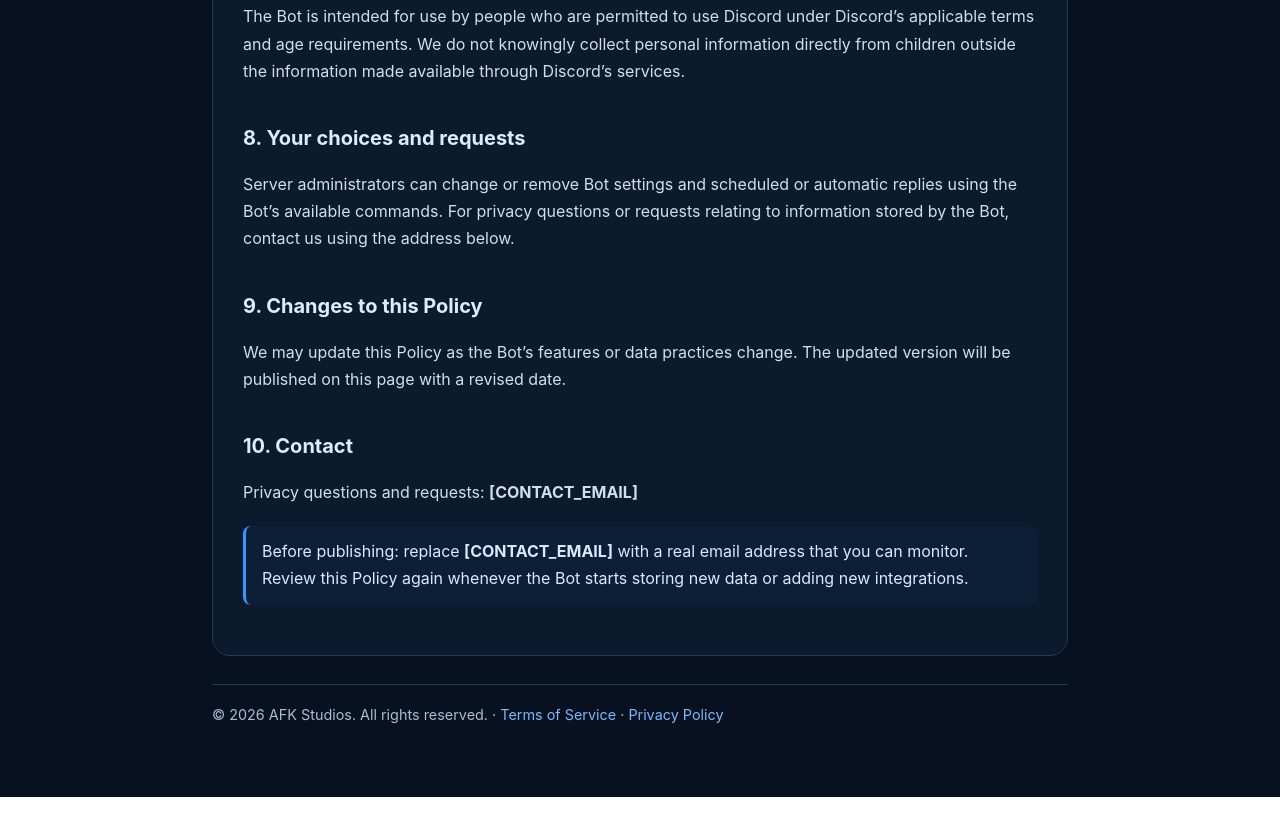
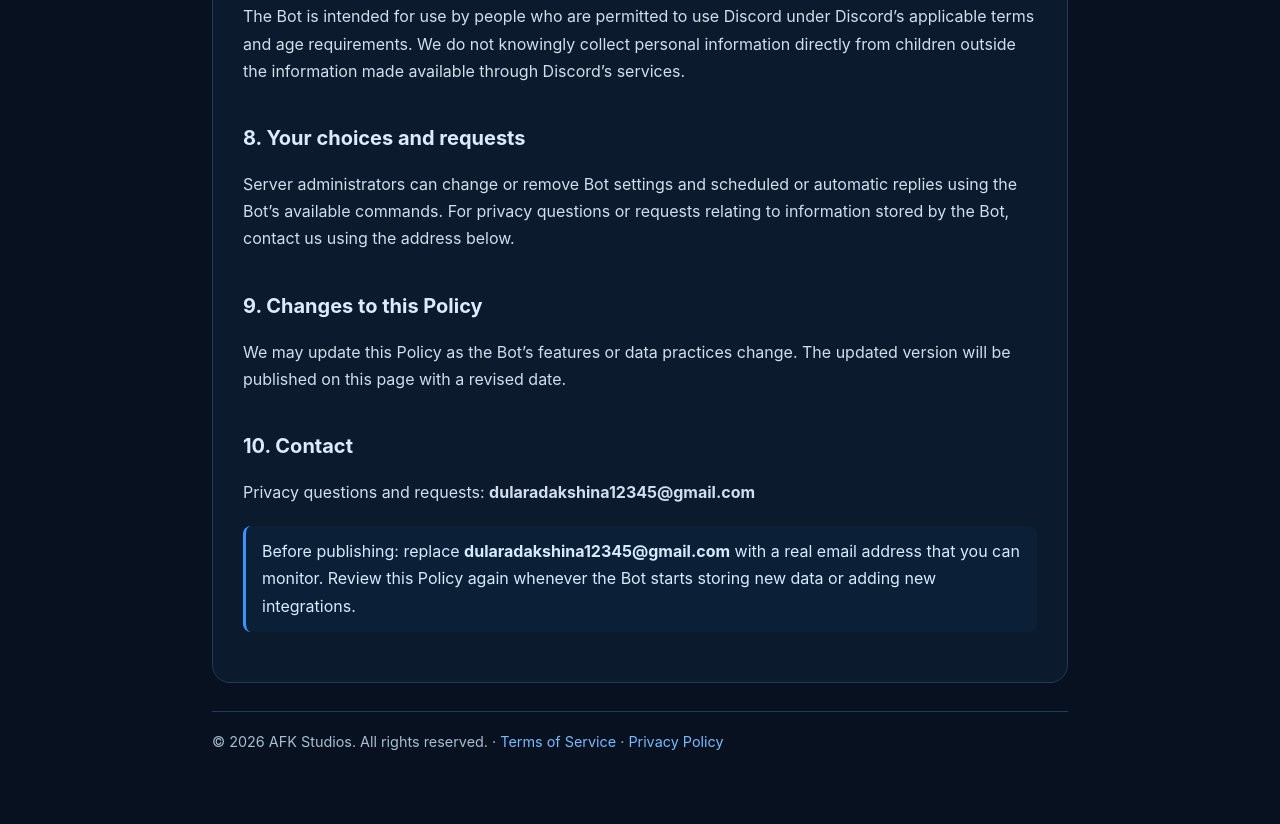
Before and after one commit to MrDula1/afk-studios-legal, a plain HTML site: page privacy.html in a window 1280 px wide. Shown: the part 1945-2769 px from the top of the page. Before the commit the page ends 2742 px from the top, so only its background shows below. Drawn offline with Linux system fonts and the light colour scheme.

Commit message:
privacy.html

```diff
--- a/privacy.html
+++ b/privacy.html
@@ -43,8 +43,8 @@ footer{margin-top:28px;padding-top:18px;border-top:1px solid var(--line);color:v
 <h2>9. Changes to this Policy</h2>
 <p>We may update this Policy as the Bot’s features or data practices change. The updated version will be published on this page with a revised date.</p>
 <h2>10. Contact</h2>
-<p>Privacy questions and requests: <strong>[CONTACT_EMAIL]</strong></p>
-<div class="notice">Before publishing: replace <strong>[CONTACT_EMAIL]</strong> with a real email address that you can monitor. Review this Policy again whenever the Bot starts storing new data or adding new integrations.</div>
+<p>Privacy questions and requests: <strong>dularadakshina12345@gmail.com</strong></p>
+<div class="notice">Before publishing: replace <strong>dularadakshina12345@gmail.com</strong> with a real email address that you can monitor. Review this Policy again whenever the Bot starts storing new data or adding new integrations.</div>
 </article>
 
 <footer>© 2026 AFK Studios. All rights reserved. · <a href="terms.html">Terms of Service</a> · <a href="privacy.html">Privacy Policy</a></footer>
```
